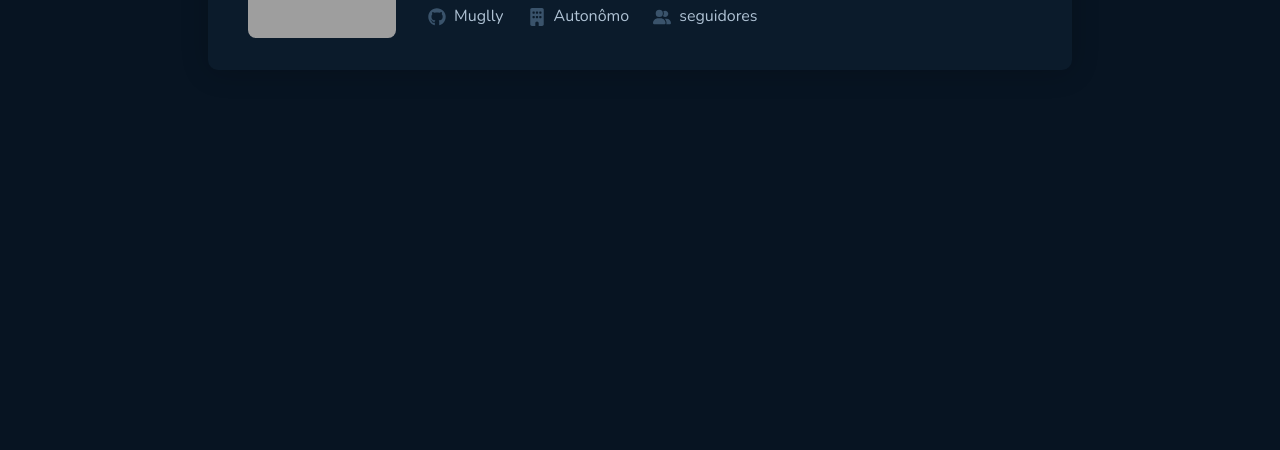
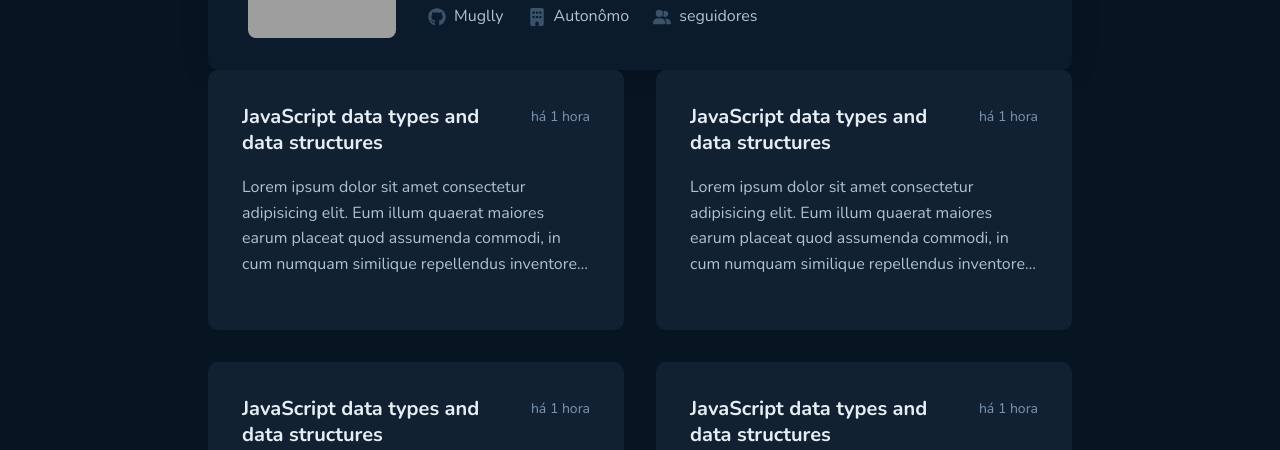
Before and after one commit to rpsouzadev/Github-blog, a React (Vite) app: page / in a window 1280 px wide. Shown: the part 350-800 px from the top of the page. Built offline with nearby package versions, Linux system fonts and the light colour scheme; grey boxes are pictures that could not be loaded.

Commit message:
Add Post component

```diff
--- /dev/null
+++ b/src/pages/Home/components/PostsComponent/index.tsx
@@ -0,0 +1,19 @@
+import * as S from './styles'
+
+export function PostsComponent() {
+  return (
+    <S.PostsContainer>
+      <div>
+        <strong>JavaScript data types and data structures</strong>
+        <span>há 1 hora</span>
+      </div>
+      <p>
+        Lorem ipsum dolor sit amet consectetur adipisicing elit. Eum illum
+        quaerat maiores earum placeat quod assumenda commodi, in cum numquam
+        similique repellendus inventore, quidem vitae. Impedit, tempora fuga,
+        possimus obcaecati earum explicabo iste consequatur id, voluptate dicta
+        similique rem incidunt.
+      </p>
+    </S.PostsContainer>
+  )
+}
--- /dev/null
+++ b/src/pages/Home/components/PostsComponent/styles.ts
@@ -0,0 +1,46 @@
+import styled from 'styled-components'
+
+export const PostsContainer = styled.div`
+  width: 100%;
+  height: 16.25rem;
+  border-radius: 10px;
+  background: ${({ theme }) => theme.colors['base-post']};
+  border: 2px solid ${({ theme }) => theme.colors['base-post']};
+  padding: 2rem;
+  transition: 0.4s;
+
+  &:hover {
+    border-color: ${({ theme }) => theme.colors['base-label']};
+  }
+
+  div {
+    display: flex;
+    gap: 1rem;
+    margin-bottom: 1.25rem;
+
+    strong {
+      flex: 1;
+      font-size: ${({ theme }) => theme.textSizes['title-title-m']};
+      color: ${({ theme }) => theme.colors['base-title']};
+      overflow: hidden;
+      text-overflow: ellipsis;
+      display: -webkit-box;
+      -webkit-box-orient: vertical;
+      -webkit-line-clamp: 2;
+    }
+
+    span {
+      width: max-content;
+      font-size: ${({ theme }) => theme.textSizes['text-text-s']};
+      color: ${({ theme }) => theme.colors['base-span']};
+    }
+  }
+
+  p {
+    overflow: hidden;
+    text-overflow: ellipsis;
+    display: -webkit-box;
+    -webkit-box-orient: vertical;
+    -webkit-line-clamp: 4;
+  }
+`
--- a/src/pages/Home/index.tsx
+++ b/src/pages/Home/index.tsx
@@ -1,3 +1,4 @@
+import { PostsComponent } from './components/PostsComponent'
 import { Profile } from './components/Profile'
 import * as S from './styles'
 
@@ -5,6 +6,13 @@
   return (
     <>
       <Profile />
+
+      <S.PostSectionContainer>
+        <PostsComponent />
+        <PostsComponent />
+        <PostsComponent />
+        <PostsComponent />
+      </S.PostSectionContainer>
     </>
   )
 }
--- a/src/pages/Home/styles.ts
+++ b/src/pages/Home/styles.ts
@@ -1,5 +1,9 @@
-import styled from 'styled-components';
+import styled from 'styled-components'
 
-export const Container = styled.div`
-
-`;
+export const PostSectionContainer = styled.section`
+  width: 100%;
+  display: grid;
+  grid-template-columns: repeat(auto-fit, minmax(26rem, 1fr));
+  gap: 2rem;
+  margin-bottom: 14rem;
+`
```
